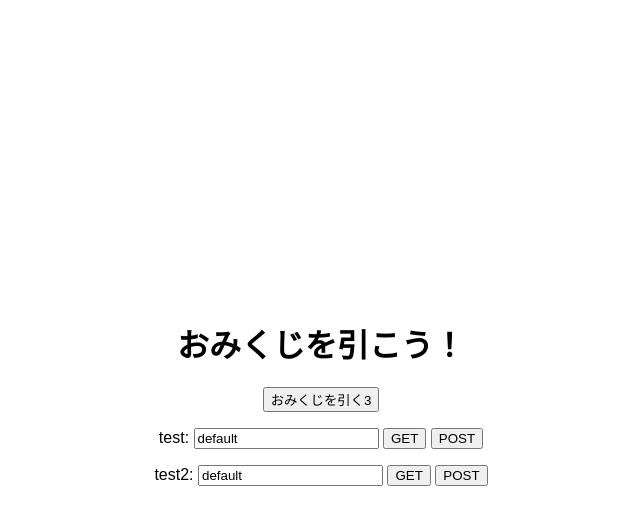
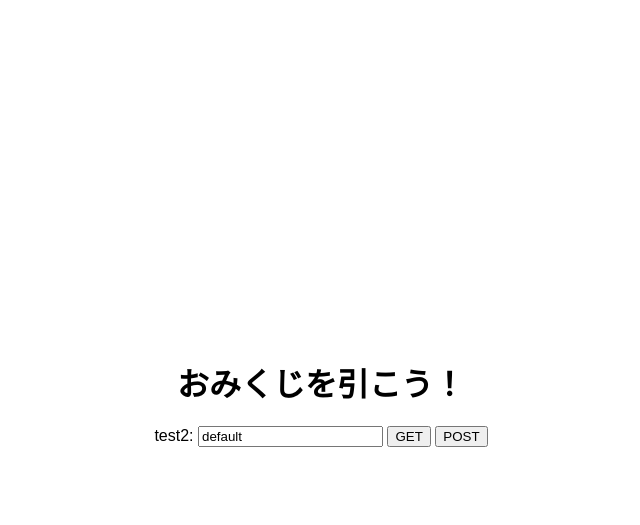
Before and after one commit to hiramatu1/omikuji_app, a Flask app: template templates/index.html in a window 1280 px wide. Shown: the top 525 px of the page, without its empty margins (319-959 px from the left). Run offline with Flask 3, Linux system fonts and the light colour scheme; the template is opened without the code that fills it, so the values that code supplies are empty.

Commit message:
Update index.html

```diff
--- a/templates/index.html
+++ b/templates/index.html
@@ -21,15 +21,6 @@
 <body>
     <div class="container">
         <h1>おみくじを引こう！</h1>
-        <form action="{{ url_for('omikuji') }}">
-            <button type="submit">おみくじを引く3</button>
-        </form>
-        <form action="/test">
-            <p><label>test: </label>
-            <input type="text" name="query" value="default">
-            <button type="submit" formmethod="get">GET</button>
-            <button type="submit" formmethod="post">POST</button></p>
-        </form>
         <form action="{ url_for('test') }}">
             <p><label>test2: </label>
             <input type="text" name="query" value="default">
```
